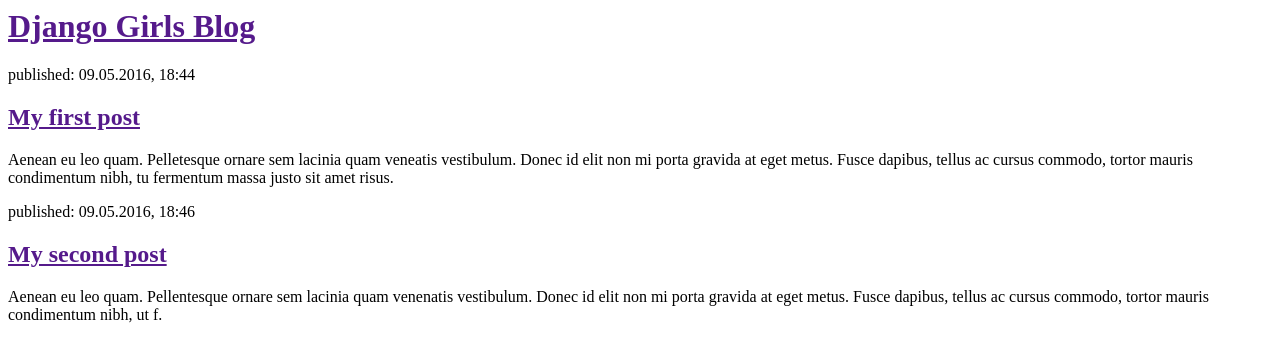
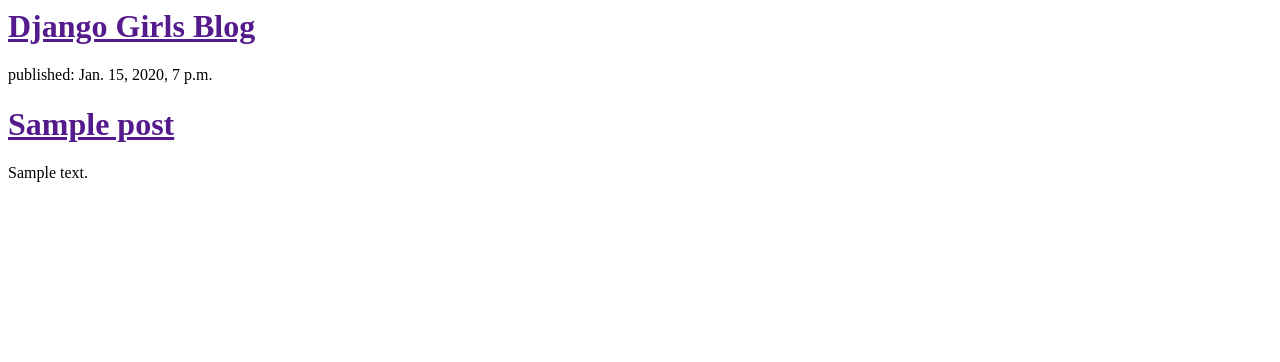
Before and after one commit to luke091225/my-first-blog, a Django app: template blog/templates/blog/post_list.html in a window 1280 px wide. Shown: the top 362 px of the page. Run offline with Django 3.2, Linux system fonts and the light colour scheme; the template is opened without the code that fills it: values that come from a table or form of the project are taken from there, others are empty; tables that the repository leaves empty hold one stand-in row (values such as "Sample post").

Commit message:
Modified templates to display posts from database.

```diff
--- a/blog/templates/blog/post_list.html
+++ b/blog/templates/blog/post_list.html
@@ -6,16 +6,12 @@
         <div>
             <h1><a href="">Django Girls Blog</a></h1>
         </div>
-        <div>
-            <p>published: 09.05.2016, 18:44</p>
-            <h2><a href="">My first post</a></h2>
-            <p>Aenean eu leo quam. Pelletesque ornare sem lacinia quam veneatis vestibulum. Donec id elit non mi porta gravida at eget metus. Fusce dapibus, tellus ac cursus commodo, tortor mauris condimentum nibh, tu fermentum massa justo sit amet risus.</p>
-        </div>
-
-        <div>
-            <p>published: 09.05.2016, 18:46</p>
-            <h2><a href="">My second post</a></h2>
-            <p>Aenean eu leo quam. Pellentesque ornare sem lacinia quam venenatis vestibulum. Donec id elit non mi porta gravida at eget metus. Fusce dapibus, tellus ac cursus commodo, tortor mauris condimentum nibh, ut f.</p>
-        </div>
+        {% for post in posts %}
+            <div>
+                <p>published: {{ post.published_date }}</p>
+                <h1><a href="">{{ post.title }}</a></h1>
+                <p>{{ post.text|linebreaks }}</p>
+            </div>
+        {% endfor %}
     </body>
 </html>
--- a/blog/views.py
+++ b/blog/views.py
@@ -1,4 +1,7 @@
 from django.shortcuts import render
+from django.utils import timezone
+from .models import Post
 
 def post_list(request):
-    return render(request, 'blog/post_list.html',{})
+    posts = Post.objects.filter(published_date__lte=timezone.now()).order_by('published_date')
+    return render(request, 'blog/post_list.html',{'posts' : posts})
```
Also changed, not shown: 1 other file.
